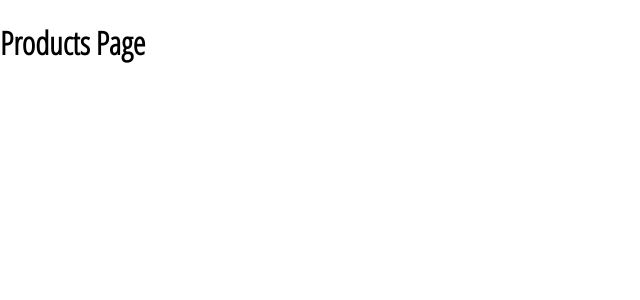
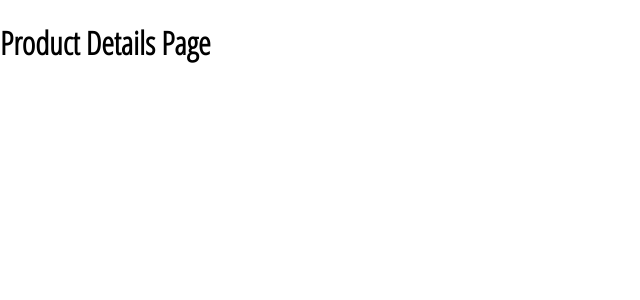
Before and after one commit to aguibou32/clothing-app, a React (Create React App) app: page /products/1 in a window 1280 px wide. Shown: the top 300 px of the page, without its empty margins (0-640 px from the left). Built offline with nearby package versions, Linux system fonts and the light colour scheme.

Commit message:
Routes in progress

```diff
--- a/src/App.js
+++ b/src/App.js
@@ -1,16 +1,42 @@
-import './App.css';
-import HomePage from './components/pages/homepage/HomePage';
-import Products from './components/pages/Products';
+import "./App.css";
+// import HomePage from './components/pages/homepage/HomePage';
+import { Route, Switch } from "react-router-dom";
 
-import {Route, Switch} from 'react-router-dom';
+const HomePage = (props) => {
+  console.log(props);
+  return (
+    <div>
+      <h1> Home Page</h1>
+    </div>
+  );
+};
 
+const ProductPage = () => (
+  <div>
+    <h1>Products Page</h1>
+  </div>
+);
+
+const ProductDetailPage = (props) => {
+  console.log(props);
+  console.log(props.match.params.id);
+
+
+
+  return (
+    <div>
+      <h1>Product Details Page</h1>
+    </div>
+  );
+};
 
 function App() {
   return (
     <div className="App">
       <Switch>
         <Route exact path="/" component={HomePage} />
-        <Route path="/products" component={Products} />
+        <Route exact path="/products" component={ProductPage} />
+        <Route path="/products/:id" component={ProductDetailPage} />
       </Switch>
     </div>
   );
--- a/src/components/pages/Products.jsx
+++ /dev/null
@@ -1,11 +0,0 @@
-import React, { Component } from 'react'
-
-export default class Products extends Component {
-    render() {
-        return (
-            <div>
-                <h1>Products Page</h1>
-            </div>
-        )
-    }
-}
```
Also changed, not shown: src/notes.js (added, +49 -0 lines), src/notes.txt (added).
